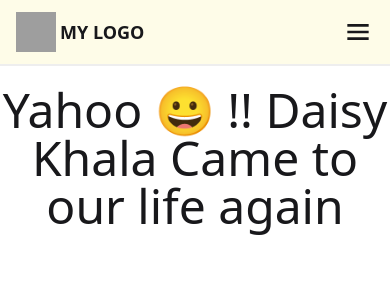
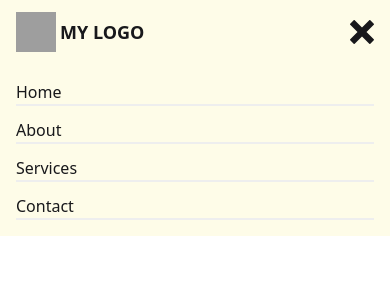
Before and after one commit to ferdouszihad/m-44-react-daisy-npm, a React (Vite) app: page / in a window 390 px wide. Both pictures are taken after a click on the icon 357 px from the left and 32 px from the top of the page. Shown: the top 300 px of the page. Built offline with nearby package versions, Linux system fonts and the light colour scheme; grey boxes are pictures that could not be loaded.

Commit message:
nav toggle animation with state

```diff
--- a/src/components/shared/Navbar.jsx
+++ b/src/components/shared/Navbar.jsx
@@ -1,6 +1,8 @@
 import { BsMenuApp, BsMenuButton } from "react-icons/bs";
 import Logo from "./Logo";
-import { BiMenu } from "react-icons/bi";
+import { BiCross, BiMenu } from "react-icons/bi";
+import { useState } from "react";
+import { ImCross } from "react-icons/im";
 
 const Navbar = () => {
   const routes = [
@@ -9,6 +11,8 @@ const Navbar = () => {
     { name: "Services", path: "/services" },
     { name: "Contact", path: "/contact" },
   ];
+
+  const [isMenuOpen, setIsMenuOpen] = useState(false);
   return (
     <nav className="px-4 flex justify-between items-center py-3 border-b-2 border-base-300 bg-yellow-50">
       <Logo></Logo>
@@ -23,7 +27,27 @@ const Navbar = () => {
       </div>
 
       <div className="mobile-opt block lg:hidden">
-        <BiMenu size={32} className="cursor-pointer"></BiMenu>
+        <BiMenu
+          onClick={() => setIsMenuOpen(true)}
+          size={32}
+          className={`cursor-pointer ${isMenuOpen ? "hidden" : "block"}`}
+        ></BiMenu>
+        <ImCross
+          onClick={() => setIsMenuOpen(false)}
+          size={24}
+          className={`cursor-pointer ${isMenuOpen ? "block" : "hidden"}`}
+        ></ImCross>
+        <ul
+          className={`space-y-3 absolute left-0 bg-yellow-50 w-full p-4 ${
+            isMenuOpen ? "top-16" : "-top-[9999px]"
+          } `}
+        >
+          {routes.map((route) => (
+            <li className="border-b-2 border-base-300" key={route.path}>
+              <a href={route.path}>{route.name}</a>
+            </li>
+          ))}
+        </ul>
       </div>
     </nav>
   );
```
